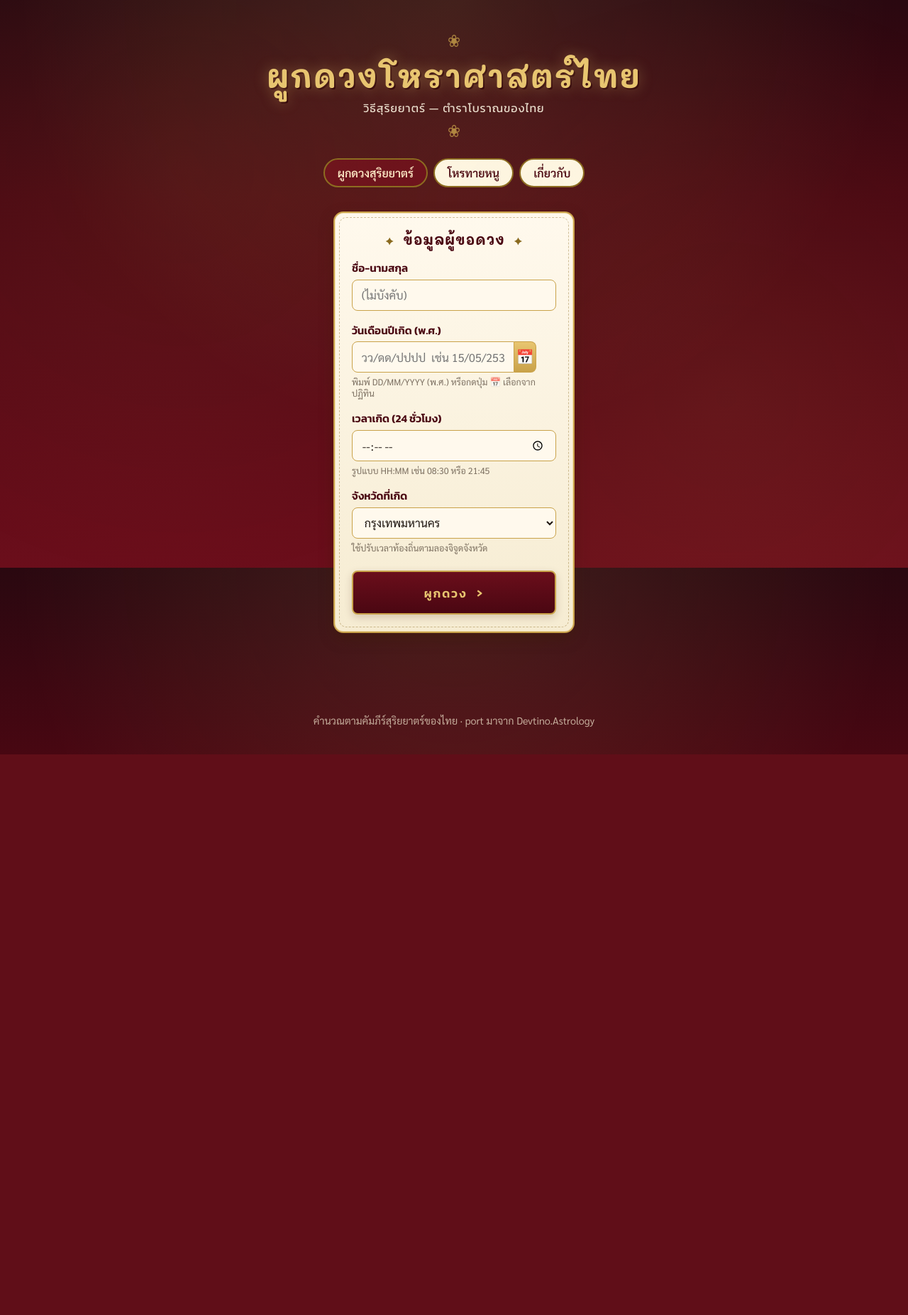
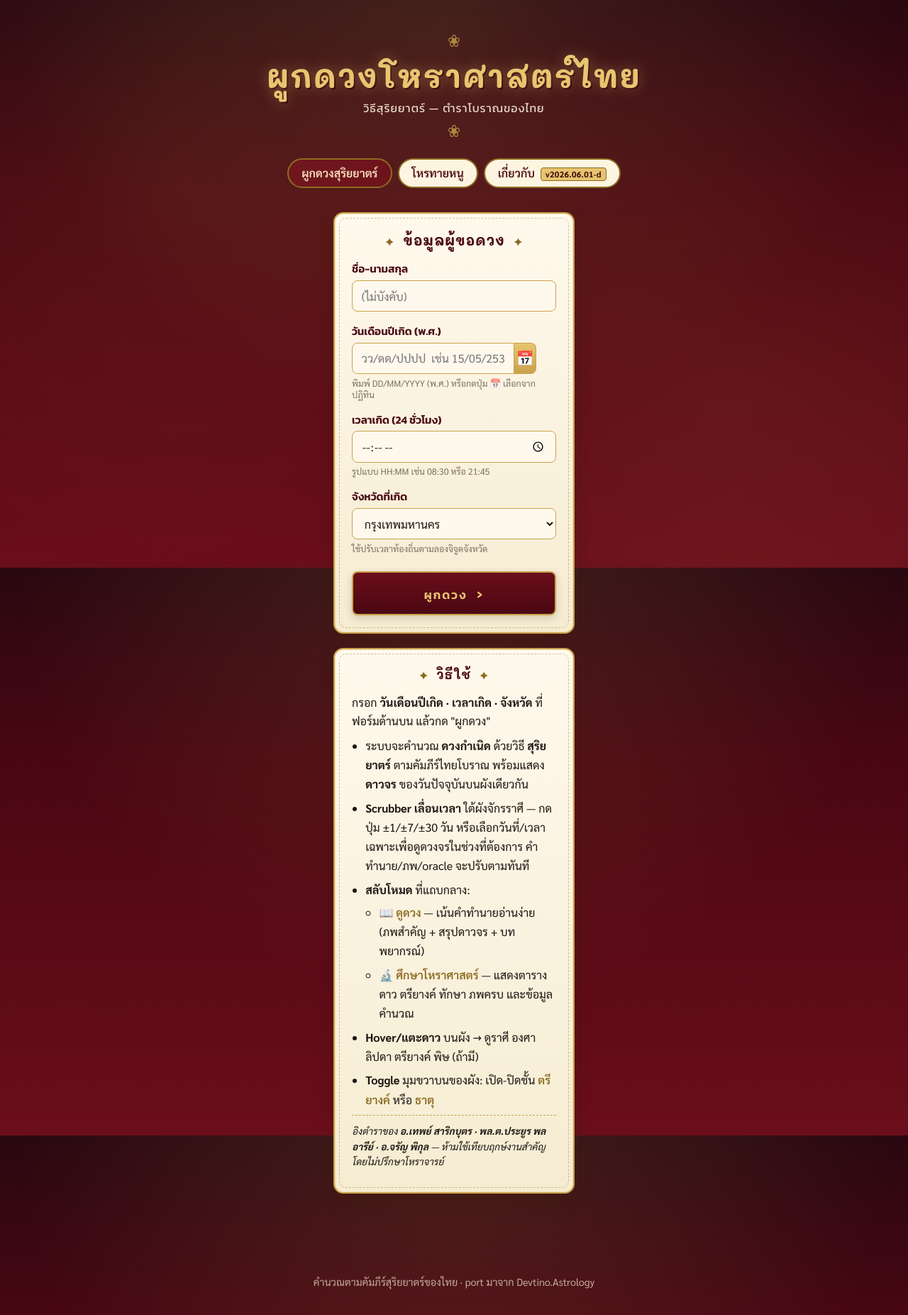
Before and after one commit to vpcodebuilder/Thai-astro-suriyayatra, a FastAPI app: page / in a window 1280 px wide. Shown: the whole page at 71% size. Before the commit the page ends 1063 px from the top, so only its background shows below. Run offline with FastAPI, Linux system fonts and the light colour scheme.

Commit message:
feat: ดาวจรตามองศา + version badge + กล่องวิธีใช้
- ดาวจรบนผังวางตามองศา/ตรียางค์ที่ถูกต้อง (ใช้ _chip_layout_by_decanate)
- การ์ดดาวกำเนิด (โหมดศึกษา) เพิ่ม subtitle วันที่/เวลา/สถานที่
- แก้ overlay ภพทักษาซ้อน: ขอบบนเสมอตารางทักษา (margin-top: 0 + align-self: stretch)
- เพิ่ม version badge ติด "เกี่ยวกับ" ใน nav ทั้ง 3 หน้า
- ลบ "ฉบับ อ.กานดา" ออกจาก header โหรทายหนู
- เพิ่มกล่องวิธีใช้ในหน้าผูกดวงสุริยยาตร์ (แสดงตอนยังไม่ผูกดวง)

Co-Authored-By: Claude Sonnet 4.6 <noreply@anthropic.com>

```diff
--- a/webapp/server.py
+++ b/webapp/server.py
@@ -401,11 +401,14 @@ def build_circular_layout(
         for (x, y), planet in zip(chip_xy, r["planets"]):
             chip_data.append({**planet, "x": x, "y": y})
 
-        # transit chips (วงนอก)
+        # transit chips (วงนอก) — วางตามองศา/ตรียางค์ของดาวจรในราศีนั้น
         transit_chips = []
         if has_transit:
             tlist = transits_by_rasi.get(r["index"], [])
-            txys = _transit_chip_layout(len(tlist), center_angle)
+            rashi_start_angle = 75 + 30 * r["index"]
+            txys = _chip_layout_by_decanate(
+                tlist, rashi_start_angle, base_radius=R_TRANSIT
+            )
             for (x, y), tp in zip(txys, tlist):
                 transit_chips.append({**tp, "x": x, "y": y})
 
@@ -969,11 +972,21 @@ def _default_form() -> dict:
     }
 
 
+def _latest_version() -> str:
+    """อ่าน version ล่าสุดจาก changelog (สำหรับ badge ใน nav)"""
+    try:
+        from webapp.changelog import CHANGELOG
+        return CHANGELOG[0]["version"] if CHANGELOG else ""
+    except Exception:
+        return ""
+
+
 def _common_context(request: Request, **extra) -> dict:
     base = {
         "request": request,
         "provinces": PROVINCES,
         "bhava_meanings": BHAVA_MEANINGS,
+        "latest_version": _latest_version(),
     }
     base.update(extra)
     return base
@@ -1001,7 +1014,7 @@ async def about_page(request: Request) -> HTMLResponse:
     return templates.TemplateResponse(
         request,
         "about.html",
-        {"request": request, "changelog": CHANGELOG},
+        {"request": request, "changelog": CHANGELOG, "latest_version": _latest_version()},
     )
 
 
@@ -1304,6 +1317,7 @@ async def horathaynu_form(request: Request) -> HTMLResponse:
             "form": _horathaynu_default_form(),
             "result": None,
             "error": None,
+            "latest_version": _latest_version(),
         },
     )
 
@@ -1341,7 +1355,8 @@ async def horathaynu_calculate(
     return templates.TemplateResponse(
         request,
         "horathaynu.html",
-        {"request": request, "form": form, "result": result, "error": error},
+        {"request": request, "form": form, "result": result, "error": error,
+         "latest_version": _latest_version()},
     )
 
 
--- a/webapp/static/styles.css
+++ b/webapp/static/styles.css
@@ -1809,8 +1809,12 @@ footer {
   margin-top: 0;     /* ให้ขอบบนตรงกับหัว overlay */
 }
 .taksa-overlay-side {
+  margin-top: 0 !important;  /* override .taksa-overlay's margin-top:1.5rem */
   margin: 0;
   min-width: 0;
+  align-self: stretch;       /* ขอบบน-ล่างยืดเท่าตาราง 3x3 */
+  display: flex;
+  flex-direction: column;
 }
 /* หัว overlay ตรงแนวกับ row บนสุดของตาราง */
 .taksa-overlay-side > h3:first-child {
@@ -2479,6 +2483,67 @@ body.view-student .view-general { display: none !important; }
 }
 
 /* ===================================================================
+   howto-card (กล่องวิธีใช้ในหน้าผูกดวง)
+   =================================================================== */
+
+.howto-card {
+  margin-top: 1rem;
+}
+
+.howto-card h2 {
+  text-align: center;
+  font-size: 1.1rem;
+  color: var(--maroon-dark);
+}
+
+.howto-card p {
+  line-height: 1.6;
+  color: var(--ink);
+  margin: 0.5rem 0;
+}
+
+.howto-list {
+  line-height: 1.7;
+  padding-left: 1.2rem;
+  margin: 0.5rem 0;
+}
+
+.howto-list li { margin-bottom: 0.4rem; }
+.howto-list ul { margin: 0.3rem 0 0.3rem 0; padding-left: 1.2rem; }
+.howto-list em { color: var(--gold-deep); font-style: normal; font-weight: 600; }
+
+.howto-foot {
+  font-size: 0.85em;
+  color: var(--ink-soft);
+  margin-top: 1rem;
+  border-top: 1px dashed var(--gold);
+  padding-top: 0.7rem;
+  font-style: italic;
+}
+
+.version-badge {
+  display: inline-block;
+  background: var(--gold-bright);
+  color: var(--maroon-deep);
+  font-size: 0.72rem;
+  font-weight: 700;
+  padding: 1px 6px;
+  border-radius: 4px;
+  margin-left: 4px;
+  vertical-align: middle;
+  letter-spacing: 0.3px;
+  font-family: "Sarabun", monospace;
+  border: 1px solid var(--gold-deep);
+}
+
+.nav-links a.active .version-badge,
+.nav-links a:hover .version-badge {
+  background: #fde9c8;
+  color: var(--maroon-dark);
+  border-color: #fde9c8;
+}
+
+/* ===================================================================
    Mobile responsive fixes (เพิ่มเติม)
    =================================================================== */
 
--- a/webapp/templates/about.html
+++ b/webapp/templates/about.html
@@ -10,7 +10,7 @@
     href="https://fonts.googleapis.com/css2?family=Mali:wght@400;500;600;700&family=Sarabun:wght@400;500;600;700&family=Kanit:wght@400;500;600;700&display=swap"
     rel="stylesheet"
   />
-  <link rel="stylesheet" href="/static/styles.css?v=20260601b" />
+  <link rel="stylesheet" href="/static/styles.css?v=20260601f" />
   <style>
     .about-page {
       max-width: 880px;
@@ -168,7 +168,7 @@
   <nav class="nav-links">
     <a href="/">ผูกดวงสุริยยาตร์</a>
     <a href="/horathaynu">โหรทายหนู</a>
-    <a href="/about" class="active">เกี่ยวกับ</a>
+    <a href="/about" class="active">เกี่ยวกับ{% if latest_version %} <span class="version-badge">v{{ latest_version }}</span>{% endif %}</a>
   </nav>
 
   <div class="about-page">
--- a/webapp/templates/horathaynu.html
+++ b/webapp/templates/horathaynu.html
@@ -10,7 +10,7 @@
     href="https://fonts.googleapis.com/css2?family=Sarabun:wght@300;400;600;700&family=Kanit:wght@400;600;700&family=Mali:wght@500;700&display=swap"
     rel="stylesheet"
   />
-  <link rel="stylesheet" href="/static/styles.css?v=20260601b" />
+  <link rel="stylesheet" href="/static/styles.css?v=20260601f" />
   <style>
     /* ===== 3-col layout 20/50/30 ===== */
     .ht-grid {
@@ -314,14 +314,14 @@
   <header class="site-header">
     <div class="ornament">❀</div>
     <h1>โหรทายหนู</h1>
-    <p class="subtitle">ดวงยามอัฐุกาล — ฉบับ อ.กานดา</p>
+    <p class="subtitle">ดวงยามอัฐุกาล</p>
     <div class="ornament">❀</div>
   </header>
 
   <nav class="nav-links">
     <a href="/">ผูกดวงสุริยยาตร์</a>
     <a href="/horathaynu" class="active">โหรทายหนู</a>
-    <a href="/about">เกี่ยวกับ</a>
+    <a href="/about">เกี่ยวกับ{% if latest_version %} <span class="version-badge">v{{ latest_version }}</span>{% endif %}</a>
   </nav>
 
   <main class="ht-grid">
--- a/webapp/templates/index.html
+++ b/webapp/templates/index.html
@@ -10,7 +10,7 @@
     href="https://fonts.googleapis.com/css2?family=Sarabun:wght@300;400;600;700&family=Kanit:wght@400;600;700&family=Mali:wght@500;700&display=swap"
     rel="stylesheet"
   />
-  <link rel="stylesheet" href="/static/styles.css?v=20260601e" />
+  <link rel="stylesheet" href="/static/styles.css?v=20260601f" />
 </head>
 <body class="view-general" data-scroll-target="{% if scroll_target == '1' %}transit{% endif %}">
   <header class="site-header">
@@ -23,7 +23,7 @@
   <nav class="nav-links">
     <a href="/" class="active">ผูกดวงสุริยยาตร์</a>
     <a href="/horathaynu">โหรทายหนู</a>
-    <a href="/about">เกี่ยวกับ</a>
+    <a href="/about">เกี่ยวกับ{% if latest_version %} <span class="version-badge">v{{ latest_version }}</span>{% endif %}</a>
   </nav>
 
   <main class="container {% if result %}has-result{% endif %}">
@@ -109,6 +109,29 @@
           </button>
         </form>
       </div>
+
+      {% if not result %}
+      <div class="card howto-card">
+        <h2><span class="title-deco">✦</span> วิธีใช้ <span class="title-deco">✦</span></h2>
+        <p>กรอก <strong>วันเดือนปีเกิด · เวลาเกิด · จังหวัด</strong> ที่ฟอร์มด้านบน แล้วกด "ผูกดวง"</p>
+        <ul class="howto-list">
+          <li>ระบบจะคำนวณ <strong>ดวงกำเนิด</strong> ด้วยวิธี <strong>สุริยยาตร์</strong> ตามคัมภีร์ไทยโบราณ พร้อมแสดง <strong>ดาวจร</strong> ของวันปัจจุบันบนผังเดียวกัน</li>
+          <li><strong>Scrubber เลื่อนเวลา</strong> ใต้ผังจักรราศี — กดปุ่ม ±1/±7/±30 วัน หรือเลือกวันที่/เวลาเฉพาะเพื่อดูดวงจรในช่วงที่ต้องการ คำทำนาย/ภพ/oracle จะปรับตามทันที</li>
+          <li><strong>สลับโหมด</strong> ที่แถบกลาง:
+            <ul>
+              <li>📖 <em>ดูดวง</em> — เน้นคำทำนายอ่านง่าย (ภพสำคัญ + สรุปดาวจร + บทพยากรณ์)</li>
+              <li>🔬 <em>ศึกษาโหราศาสตร์</em> — แสดงตารางดาว ตรียางค์ ทักษา ภพครบ และข้อมูลคำนวณ</li>
+            </ul>
+          </li>
+          <li><strong>Hover/แตะดาว</strong> บนผัง → ดูราศี องศา ลิปดา ตรียางค์ พิษ (ถ้ามี)</li>
+          <li><strong>Toggle</strong> มุมขวาบนของผัง: เปิด-ปิดชั้น <em>ตรียางค์</em> หรือ <em>ธาตุ</em></li>
+        </ul>
+        <p class="howto-foot">
+          อิงตำราของ <strong>อ.เทพย์ สาริกบุตร · พล.ต.ประยูร พลอารีย์ · อ.จรัญ พิกุล</strong>
+          — ห้ามใช้เทียบฤกษ์งานสำคัญโดยไม่ปรึกษาโหราจารย์
+        </p>
+      </div>
+      {% endif %}
     </section>
 
     {% if result %}
@@ -437,6 +460,10 @@
     <section class="detail-section view-student">
       <div class="card">
         <h2><span class="title-deco">✦</span> ดาวกำเนิด <span class="title-deco">✦</span></h2>
+        <p class="transit-meta">
+          เกิด<b>{{ result.birth_weekday_name }}</b> ที่ <b>{{ result.birth_date_th }}</b><br/>
+          เวลา <b>{{ result.birth_time }} น.</b> · จังหวัด<b>{{ result.province }}</b>
+        </p>
         <div class="planet-table">
           {% for p in result.planets %}
             <div class="planet-row {% if p.is_poison %}row-poisoned row-poisoned-{{ p.poison_type }}{% endif %}">
@@ -1064,6 +1091,6 @@
     <p>คำนวณตามคัมภีร์สุริยยาตร์ของไทย · port มาจาก Devtino.Astrology</p>
   </footer>
 
-  <script src="/static/script.js?v=20260601e"></script>
+  <script src="/static/script.js?v=20260601f"></script>
 </body>
 </html>
```
Also changed, not shown: webapp/changelog.py (+37 -0 lines).
